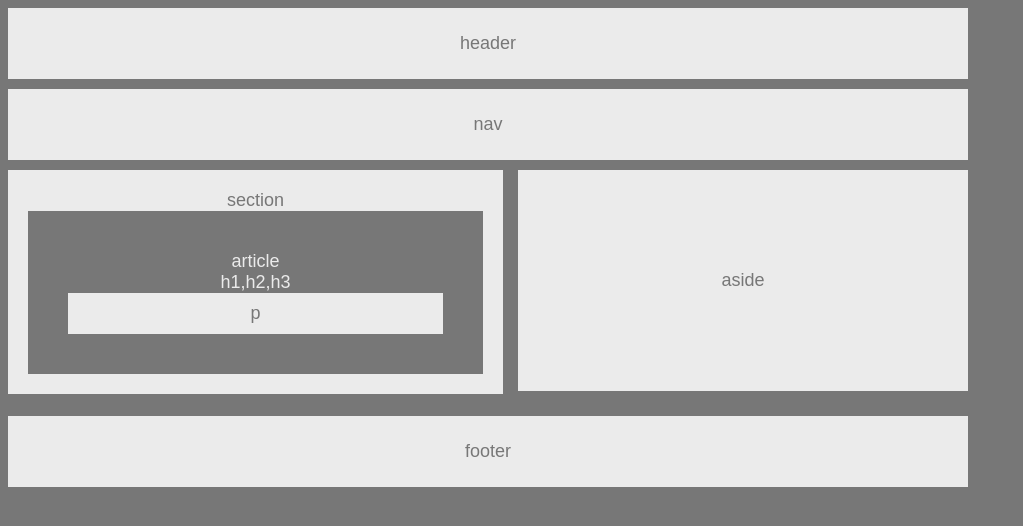
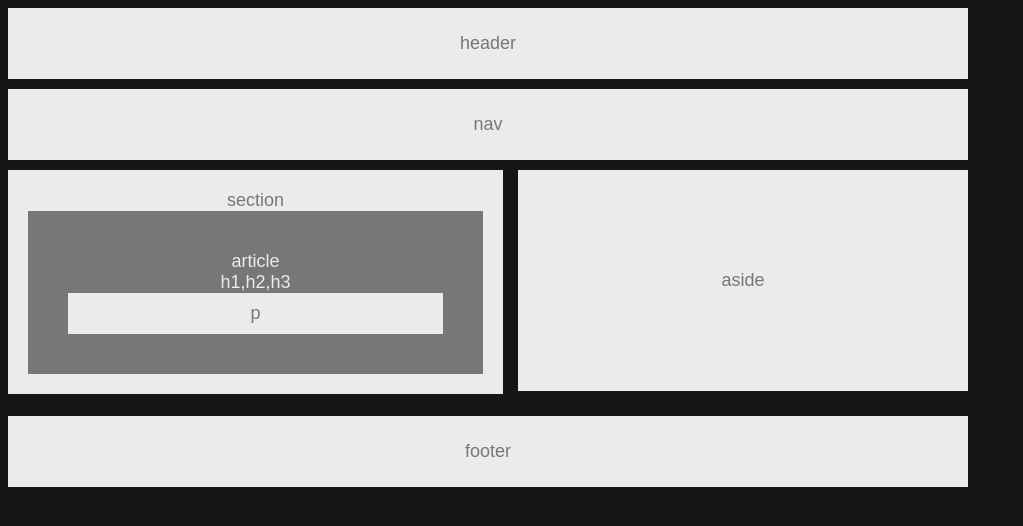
Before and after one commit to rpmcdonald77/Responsive-Portfolio, a plain HTML site: page index.html in a window 1280 px wide. Shown: the whole page, without its empty margins (0-1023 px from the left). Drawn offline with Linux system fonts and the light colour scheme.

Commit message:
lets try this again

```diff
--- a/style.css
+++ b/style.css
@@ -3,7 +3,6 @@
     box-sizing: border-box;
     text-align: center;
 }
-
 
 
 body {
@@ -13,6 +12,8 @@ body {
     width: 960px;
     font-size: 18px;
 }
+
+
 #header {
     color: #777;
     background-color: #ebebeb;
@@ -67,3 +68,17 @@ body {
     background-color: #ebebeb;
     width: 100%;
     }
+    @media screen and (min-width: 640px) {
+        body {
+            background-color: rgb(186, 199, 10);
+        }
+        @media screen and (min-width: 768px) {
+        body {
+            background-color: #777;
+        }
+        @media screen and (min-width: 980px) {
+            body {
+                background-color: #151515;
+            }
+        }
+    }
```
